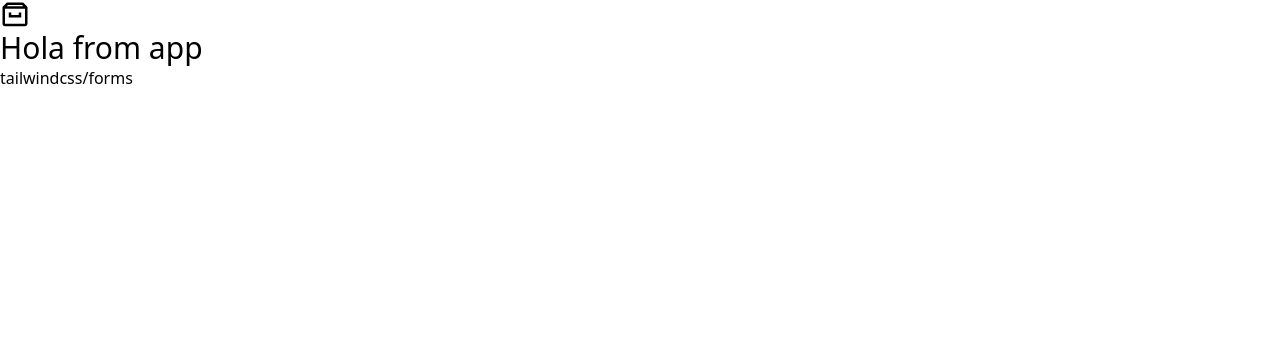
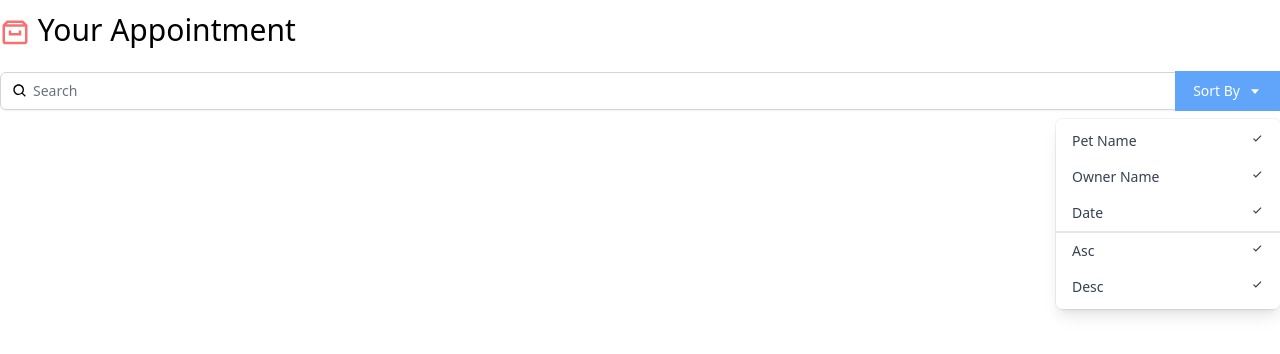
Before and after one commit to mszahan/react_learning, a React (Vite) app in the folder expore_react/interface/: page / in a window 1280 px wide. Shown: the top 354 px of the page. Built offline with nearby package versions, Linux system fonts and the light colour scheme.

Commit message:
added the search component with tailwind css

```diff
--- a/expore_react/interface/src/App.jsx
+++ b/expore_react/interface/src/App.jsx
@@ -1,14 +1,14 @@
 import {createRoot} from 'react-dom/client';
 import {BiArchive} from 'react-icons/bi'
+import Search from './components/Search';
+
 
 
 function App () {
     return(
-        <div className="app">
-            <h1 className='text-3xl'> <BiArchive/> Hola from app</h1>
-            <h2>
-                tailwindcss/forms
-            </h2>
+        <div className="App container mx-auto mt-3 font-thin">
+            <h1 className='text-3xl'> <BiArchive className='inline-block text-red-400'/> Your Appointment</h1>
+            <Search/>
         </div>
     )
 }
--- /dev/null
+++ b/expore_react/interface/src/components/Search.jsx
@@ -0,0 +1,55 @@
+import { BiSearch, BiCaretDown, BiCheck } from "react-icons/bi"
+
+
+const DropDown = () => {
+    return (
+      <div className="origin-top-right absolute right-0 mt-2 w-56
+        rounded-md shadow-lg bg-white ring-1 ring-black ring-opacity-5">
+        <div className="py-1" role="menu" aria-orientation="vertical" aria-labelledby="options-menu">
+          <div
+            className="px-4 py-2 text-sm text-gray-700 hover:bg-gray-100 hover:text-gray-900 flex justify-between cursor-pointer"
+            role="menuitem">Pet Name <BiCheck /></div>
+          <div
+            className="px-4 py-2 text-sm text-gray-700 hover:bg-gray-100 hover:text-gray-900 flex justify-between cursor-pointer"
+            role="menuitem">Owner Name  <BiCheck /></div>
+          <div
+            className="px-4 py-2 text-sm text-gray-700 hover:bg-gray-100 hover:text-gray-900 flex justify-between cursor-pointer"
+            role="menuitem">Date <BiCheck /></div>
+          <div
+            className="px-4 py-2 text-sm text-gray-700 hover:bg-gray-100 hover:text-gray-900 flex justify-between cursor-pointer border-gray-1 border-t-2"
+            role="menuitem">Asc <BiCheck /></div>
+          <div
+            className="px-4 py-2 text-sm text-gray-700 hover:bg-gray-100 hover:text-gray-900 flex justify-between cursor-pointer"
+            role="menuitem">Desc <BiCheck /></div>
+        </div>
+      </div>
+    )
+  }
+
+function Search () {
+    return (
+
+        <div className="py-5 " id="search-bar">
+        <div className="mt-1 relative rounded-md shadow-sm">
+          <div className="absolute inset-y-0 left-0 pl-3 flex items-center pointer-events-none">
+            <BiSearch />
+            <label htmlFor="query" className="sr-only" />
+          </div>
+          <input type="text" name="query" id="query" value=""
+            className="pl-8 rounded-md focus:ring-indigo-500 focus:border-indigo-500 block w-full sm:text-sm border-gray-300" placeholder="Search" />
+          <div className="absolute inset-y-0 right-0 flex items-center">
+            <div>
+              <button type="button"
+                className="justify-center px-4 py-2 bg-blue-400 border-2 border-blue-400 text-sm text-white hover:bg-blue-700 focus:outline-none focus:ring-2 focus:ring-offset-2 flex items-center" id="options-menu" aria-haspopup="true" aria-expanded="true">
+                Sort By <BiCaretDown className="ml-2" />
+              </button>
+              <DropDown/>
+            </div>
+          </div>
+        </div>
+      </div>
+
+    )
+}
+
+export default Search;
```
Also changed, not shown: expore_react/interface/src/index.css (line endings or trailing spaces).
